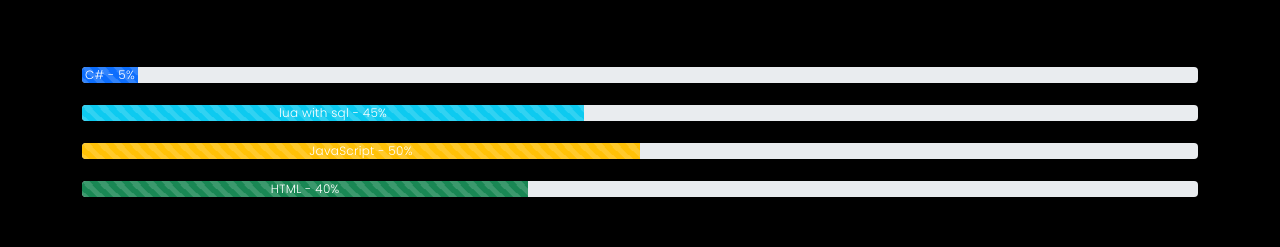
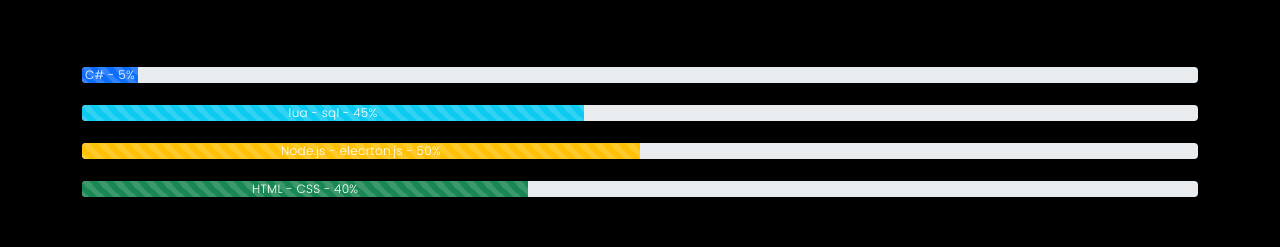
Before and after one commit to viper660/Personal-Website, a plain HTML site: page index.html in a window 1280 px wide. Shown: the part 1781-2028 px from the top of the page. Drawn offline with nearby package versions, Linux system fonts and the light colour scheme; files whose address does not match are found by name; a web font is replaced by a local one.

Commit message:
gffhdhfgh

```diff
--- a/index.html
+++ b/index.html
@@ -140,13 +140,13 @@
                 </div>
               </div>
               <div class="progress" style="margin-top: 2%;">
-                <div class="progress-bar bg-info progress-bar-striped progress-bar-animated" role="progressbar" style="width: 45%" aria-valuenow="45" aria-valuemin="0" aria-valuemax="100">lua with sql - 45%</div>
+                <div class="progress-bar bg-info progress-bar-striped progress-bar-animated" role="progressbar" style="width: 45%" aria-valuenow="45" aria-valuemin="0" aria-valuemax="100">lua - sql - 45%</div>
               </div>
               <div class="progress" style="margin-top: 2%;">
-                <div class="progress-bar bg-warning progress-bar-striped progress-bar-animated" role="progressbar" style="width: 50%" aria-valuenow="50" aria-valuemin="0" aria-valuemax="100">JavaScript - 50%</div>
+                <div class="progress-bar bg-warning progress-bar-striped progress-bar-animated" role="progressbar" style="width: 50%" aria-valuenow="50" aria-valuemin="0" aria-valuemax="100">Node.js - elecrton.js  - 50%</div>
               </div>
               <div class="progress" style="margin-top: 2%;">
-                <div class="progress-bar bg-success progress-bar-striped progress-bar-animated " role="progressbar" style="width: 40%" aria-valuenow="40" aria-valuemin="0" aria-valuemax="100">HTML - 40%</div>
+                <div class="progress-bar bg-success progress-bar-striped progress-bar-animated " role="progressbar" style="width: 40%" aria-valuenow="40" aria-valuemin="0" aria-valuemax="100">HTML - CSS - 40%</div>
               </div>
             </div>
         </div>
```
